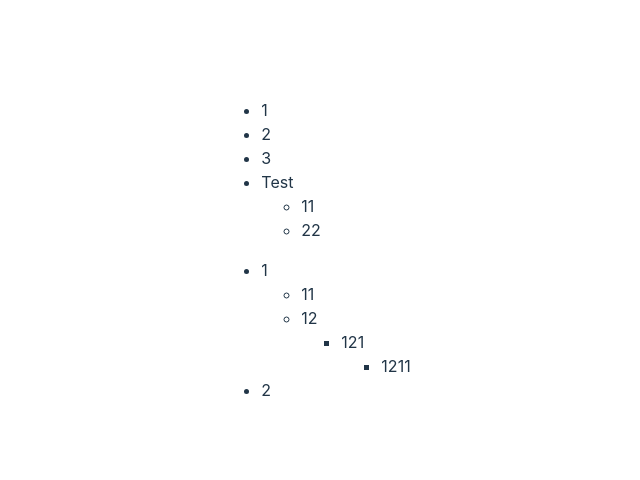
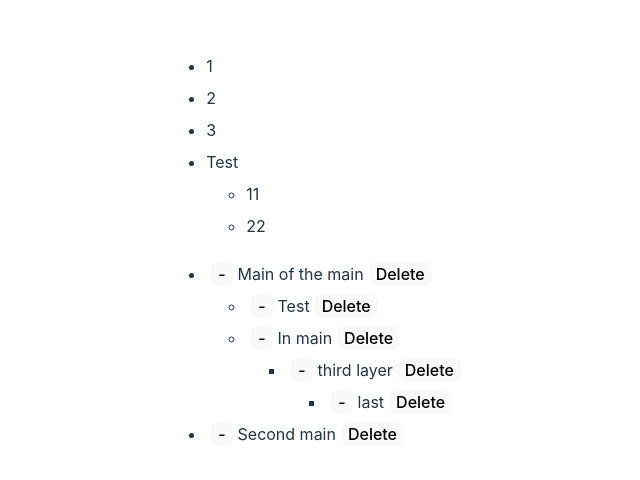
Before and after one commit to ArtmMtvnko/folder-explorer, a React (Vite) app: page / in a window 1280 px wide. Shown: the part 150-630 px from the top of the page, without its empty margins (324-964 px from the left). Built offline with nearby package versions, Linux system fonts and the light colour scheme.

Commit message:
Added Jest for testing. Implemented search by id. Added function which recursively find object in categories. Utilized and configured jest (for TS) for testing function above. Still needed to add couple of test-cases.

```diff
--- /dev/null
+++ b/jest.config.js
@@ -0,0 +1,5 @@
+/** @type {import('ts-jest').JestConfigWithTsJest} */
+export default {
+  preset: 'ts-jest',
+  testEnvironment: 'node',
+};
--- a/src/App.tsx
+++ b/src/App.tsx
@@ -1,7 +1,8 @@
 import { useEffect, useState } from 'react'
-import './App.css'
 import Category from './interfaces/Category'
 import CategoryItem from './components/CategoryItem'
+import { v4 as uuidv4 } from 'uuid';
+import './App.css'
 
 function App() {
   const [categories, setCategories] = useState<Category[]>([])
@@ -9,20 +10,25 @@ function App() {
   useEffect(() => {
     const testCategories: Category[] = [
       {
-        id: 1,
+        id: uuidv4(),
+        name: 'Main of the main',
         subCategories: [
           {
-            id: 11,
+            id: uuidv4(),
+            name: 'Test',
             subCategories: []
           },
           {
-            id: 12,
+            id: uuidv4(),
+            name: 'In main',
             subCategories: [
               {
-                id: 121,
+                id: uuidv4(),
+                name: 'third layer',
                 subCategories: [
                   {
-                    id: 1211,
+                    id: uuidv4(),
+                    name: 'last',
                     subCategories: []
                   }
                 ]
@@ -32,7 +38,8 @@ function App() {
         ]
       },
       {
-        id: 2,
+        id: uuidv4(),
+        name: 'Second main',
         subCategories: []
       }
     ]
--- a/src/components/CategoryItem.tsx
+++ b/src/components/CategoryItem.tsx
@@ -8,7 +8,9 @@ interface CategoryProps {
 const CategoryItem: FC<CategoryProps> = ({ category }) => {
     return (
         <li>
-            {category.id}
+            <button>-</button>
+            {category.name}
+            <button>Delete</button>
             {category.subCategories.length !== 0 &&
             category.subCategories.map(subCategory =>
                 <ul key={subCategory.id}>
--- a/src/index.css
+++ b/src/index.css
@@ -32,17 +32,18 @@ body {
 
 h1 {
   font-size: 3.2em;
-  line-height: 1.1;
+  line-height: 1.1rem;
 }
 
 button {
   border-radius: 8px;
   border: 1px solid transparent;
-  padding: 0.6em 1.2em;
+  /* padding: 0.6em 1.2em; */
+  margin: 0 5px;
   font-size: 1em;
   font-weight: 500;
   font-family: inherit;
-  background-color: #1a1a1a;
+  background-color: #3e3e3e;
   cursor: pointer;
   transition: border-color 0.25s;
 }
@@ -52,6 +53,14 @@ button:hover {
 button:focus,
 button:focus-visible {
   outline: 4px auto -webkit-focus-ring-color;
+}
+
+ul {
+  line-height: 2rem;
+}
+
+li {
+  line-height: 2rem;
 }
 
 @media (prefers-color-scheme: light) {
--- a/src/interfaces/Category.tsx
+++ b/src/interfaces/Category.tsx
@@ -1,5 +1,6 @@
 interface Category {
-    id: number,
+    id: string
+    name: string
     subCategories: Category[]
 }
 
```
Also changed, not shown: package.json (+8 -2 lines), src/utils/treeExplorer.ts (added, +17 -0 lines), 2 other files (tests, documents, lock files or other folders).
